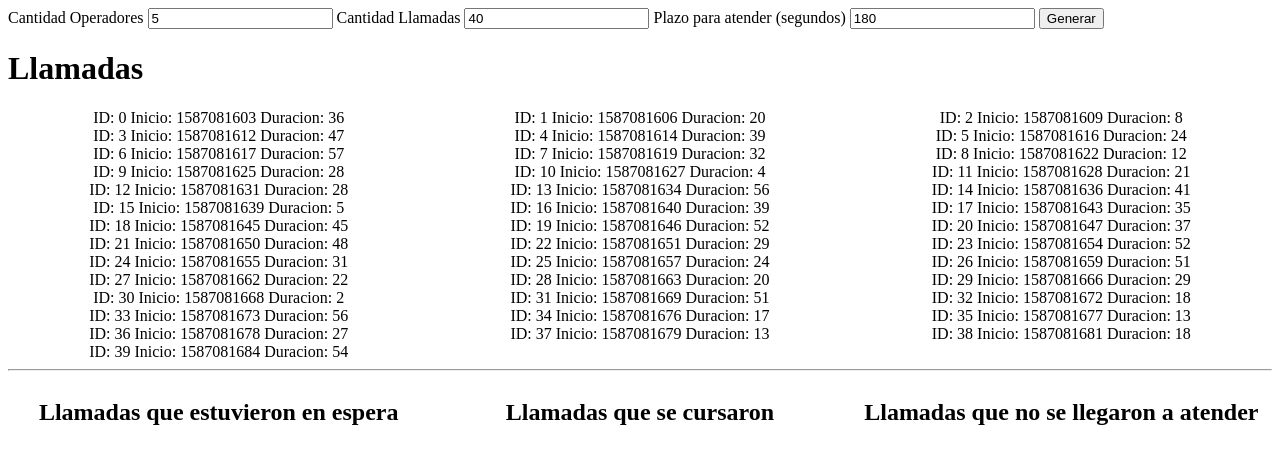
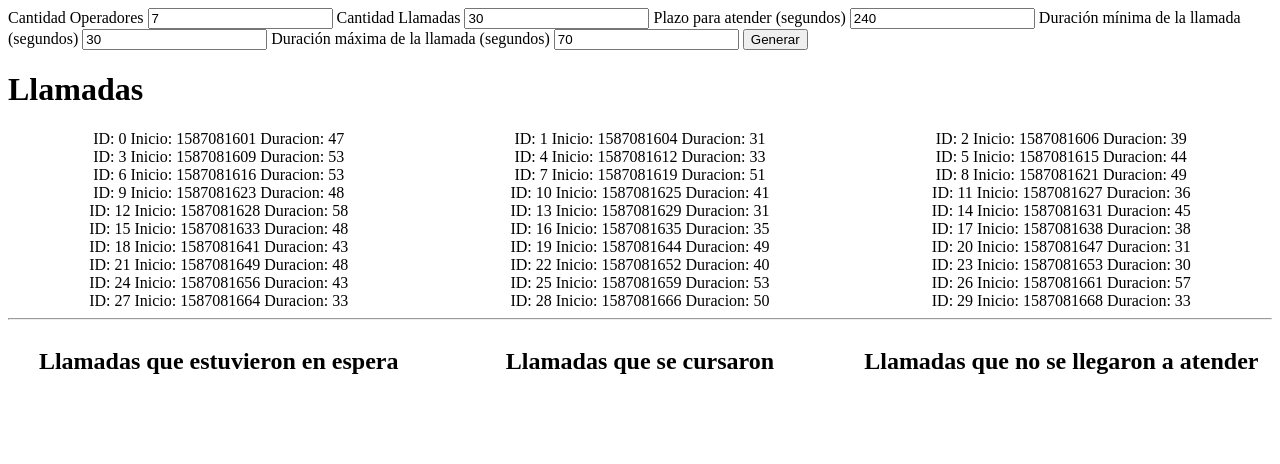
Before and after one commit to MarianoBF/llamados, a plain HTML site: page index.html in a window 1280 px wide. Both pictures are taken after a click on the button "Generar". Drawn offline with Linux system fonts and the light colour scheme.

Commit message:
add selector for call length

```diff
--- a/helpers.js
+++ b/helpers.js
@@ -1,11 +1,9 @@
-function generarLlamadas(cantidad) {
+function generarLlamadas(cantidad, min, max) {
   let llamadas = [];
   let segundos = 0;
   for (let numLlamada = 0; numLlamada < cantidad; numLlamada++) {
-    const id = numLlamada;
-    const duracion = Math.floor(Math.random() * 60 + 1); // ajustar en función de length
-    const hora = Math.floor(Math.random() * 24);
-    const minutos = Math.floor(Math.random() * 60);
+    let duracion = Math.floor((Math.random() * 30) + +min);
+    duracion > +max ? duracion = +max : null;
     segundos = segundos + Math.floor(Math.random() * 3) + 1;
     const horaInicio = new Date(2020, 03, 17, 00, 00, segundos);
     let llamada = { id: numLlamada, inicio: horaInicio, duracion: duracion };
--- a/index.html
+++ b/index.html
@@ -9,14 +9,21 @@
 </head>
 <body>
     <label>Cantidad Operadores
-        <input type="number" id="cantOperadores" value="5">
+        <input type="number" id="cantOperadores" value="7">
     </label>
     <label>Cantidad Llamadas
-        <input type="number" id="cantLlamadas" value="40">
+        <input type="number" id="cantLlamadas" value="30">
     </label>
     <label>Plazo para atender (segundos)
-        <input type="number" id="segundosPlazo" value="180">
+        <input type="number" id="segundosPlazo" value="240">
     </label>
+    <label>Duración mínima de la llamada (segundos)
+        <input type="number" id="minDuracion" value="30">
+    </label>
+    <label>Duración máxima de la llamada (segundos)
+        <input type="number" id="maxDuracion" value="70">
+    </label>
+
     <button id="startButton">Generar</button>
     <h1>Llamadas</h1>
     <div id="contenedorLlamadas" class="container"></div>
--- a/llamadas.js
+++ b/llamadas.js
@@ -14,6 +14,9 @@ startButton.addEventListener('click', ()=>runLlamadas())
 
 function runLlamadas() {
   const cantLlamadas = document.getElementById("cantLlamadas").value;
+  const minDuracion = document.getElementById("minDuracion").value;
+  const maxDuracion = document.getElementById("maxDuracion").value;
+
   const cantOperadores = document.getElementById("cantOperadores").value;
   const plazo = document.getElementById("segundosPlazo").value;
 
@@ -22,7 +25,7 @@ function runLlamadas() {
   contenedorLlamadas.innerHTML = "";
   contenedorPerdidas.innerHTML = "";
 
-  let llamadas = generarLlamadas(cantLlamadas);
+  let llamadas = generarLlamadas(cantLlamadas, minDuracion, maxDuracion);
 
   for (let llamada of llamadas) {
     contenedorLlamadas.append(dibujarLlamada(llamada));
```
